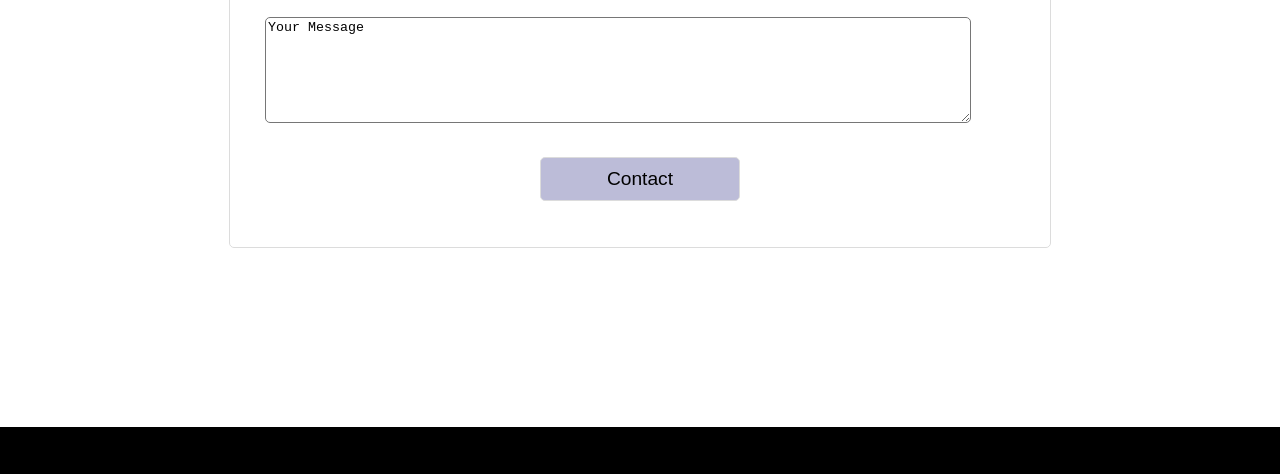
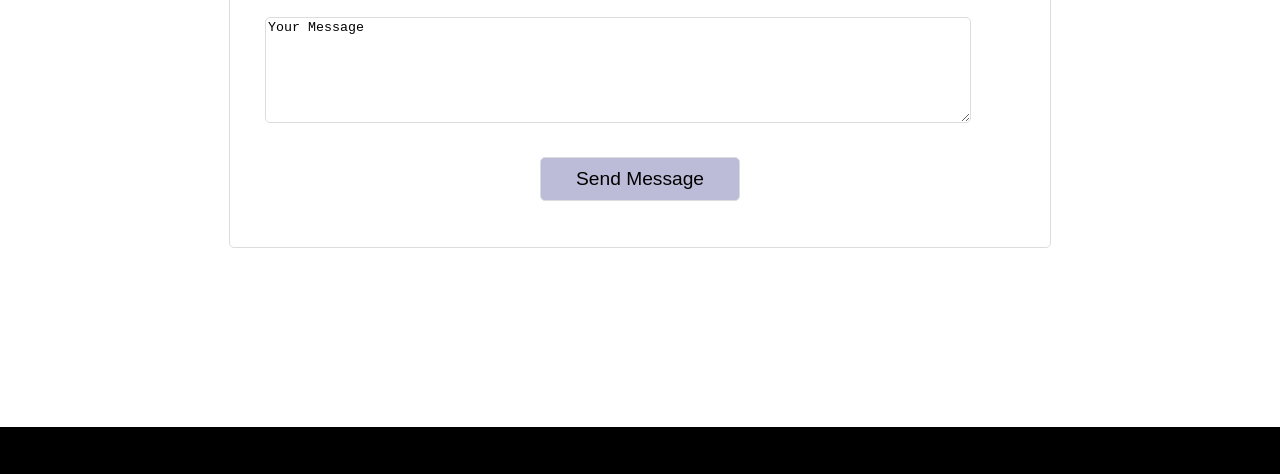
Before and after one commit to Alkka84/Kerala-Tourism, a plain HTML site: page contact.html in a window 1280 px wide. Shown: the part 326-800 px from the top of the page. Drawn offline with Linux system fonts and the light colour scheme.

Commit message:
updated contact page

```diff
--- a/contact.html
+++ b/contact.html
@@ -53,7 +53,7 @@
 
     </table>
      <textarea>Your Message</textarea>
-    <button type="submit">Contact</button>
+    <button type="submit">Send Message</button>
 
 </form>
 </div>
--- a/css/contact.css
+++ b/css/contact.css
@@ -77,6 +77,7 @@ height: 100px;
 margin-top: 20px;
 margin-left: 25px;
 border-radius: 5px;
+border:1px solid gainsboro;
 }
 .loginform2 button{
 display: block;
```
